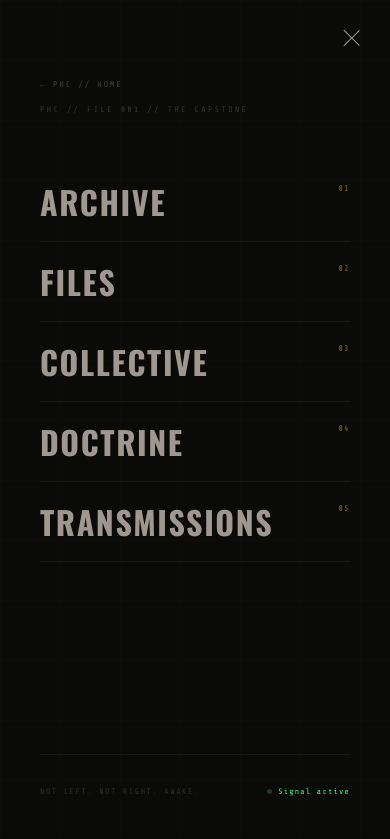
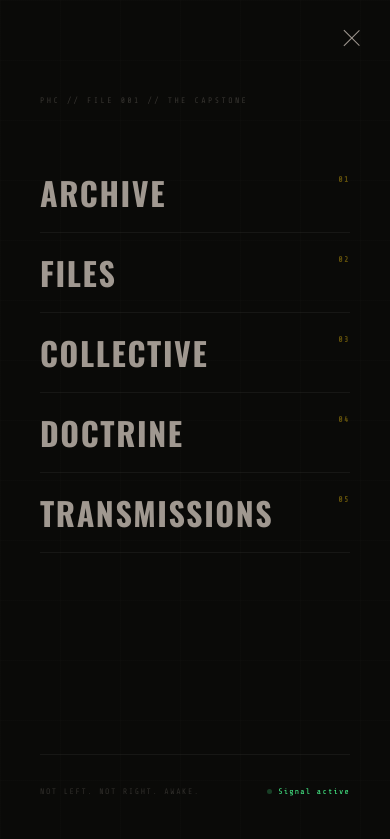
Before and after one commit to PaleHorseCollective/palehorsecollective.org, a plain HTML site: page 001.html in a window 390 px wide. Both pictures are taken after a click on the button "Open navigation". Shown: the top 839 px of the page. Drawn offline with nearby package versions, Linux system fonts and the light colour scheme; a web font is replaced by a local one.

Commit message:
Add files via upload

```diff
--- a/001.html
+++ b/001.html
@@ -349,8 +349,8 @@
   /* MOBILE OVERLAY */
   .mobile-overlay {
     display: none; position: fixed; inset: 0; background: var(--void);
-    z-index: 150; flex-direction: column; justify-content: flex-start;
-    align-items: flex-start; padding: 5rem 2.5rem 3rem;
+    z-index: 150; flex-direction: column; justify-content: center;
+    align-items: flex-start; padding: 6rem 2.5rem 3rem;
   }
   .mobile-overlay.open { display: flex; }
   .mobile-overlay::before {
@@ -384,13 +384,6 @@
   .close-bar:nth-child(1) { transform: rotate(45deg) translateY(0.5px); }
   .close-bar:nth-child(2) { transform: rotate(-45deg) translateY(-0.5px); }
 
-  .mobile-nav-home {
-    font-family: var(--font-mono); font-size: 0.5rem; letter-spacing: 0.25em;
-    color: var(--bone-dim); text-decoration: none; text-transform: uppercase;
-    opacity: 0.4; margin-bottom: 1rem; display: block; position: relative;
-  }
-  .mobile-nav-home:hover { opacity: 0.7; }
-
   .reveal { opacity: 0; transform: translateY(16px); transition: opacity 0.5s ease, transform 0.5s ease; }
   .reveal.visible { opacity: 1; transform: translateY(0); }
 </style>
@@ -419,7 +412,6 @@
     <span class="close-bar"></span>
     <span class="close-bar"></span>
   </button>
-  <a href="/" class="mobile-nav-home">← PHC // Home</a>
   <div class="mobile-nav-ref">PHC // FILE 001 // THE CAPSTONE</div>
   <ul class="mobile-nav-links">
     <li><a href="/archive.html"><span>Archive</span><span class="mn-num">01</span></a></li>
```
Also changed, not shown: 002.html (+2 -10 lines).
